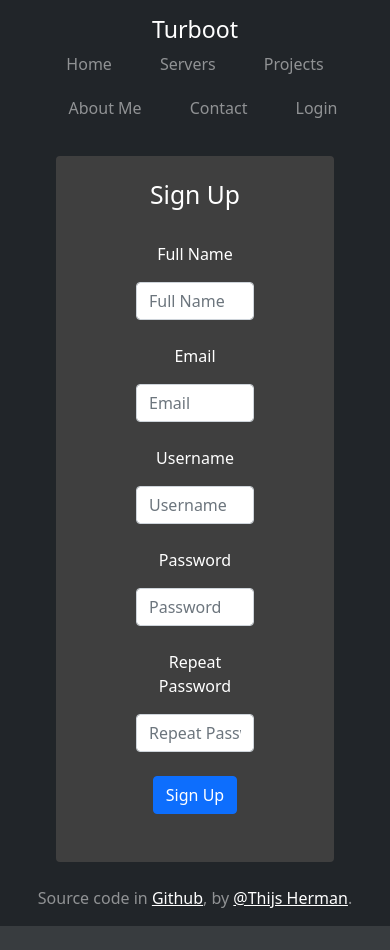
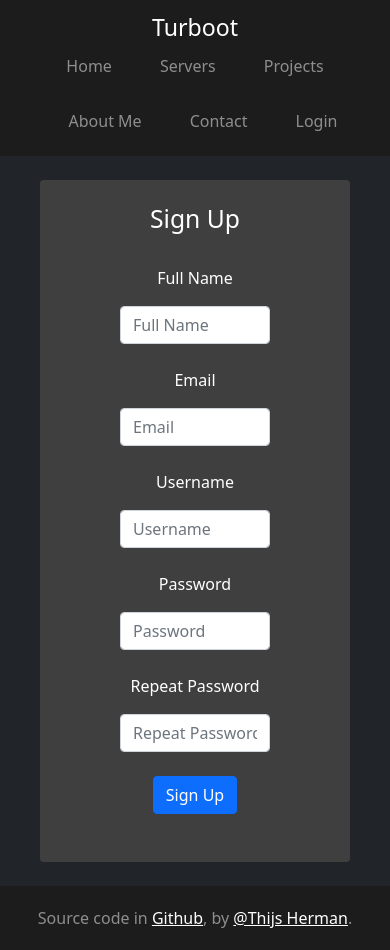
Before and after one commit to Turbootzz/Turboot, a PHP site: page /signup.php in a window 390 px wide. Before the commit the page ends 926 px from the top, so only its background shows below. Run offline with PHP 8.4, Linux system fonts and the light colour scheme.

Commit message:
Front-End Update
First step to a better front-end.

- Added a header background colour.
- Added a footer background colour.
- Changed some element positions
- Responsive update

```diff
--- a/assets/css/cover.css
+++ b/assets/css/cover.css
@@ -40,9 +40,11 @@
  * Header
  */
 
-.nav-masthead .nav-link {
+ .nav-masthead .nav-link {
   color: rgba(255, 255, 255, .5);
   border-bottom: .25rem solid transparent;
+  /* padding-top: 19px; */
+  height: 55px;
 }
 
 .nav-masthead .nav-link:hover,
--- a/assets/css/main.css
+++ b/assets/css/main.css
@@ -5,24 +5,51 @@
 */
 
 /* --Globals-- */
+
 body {
   background-color: rgb(213, 19, 19);
   display: flex;
   flex-direction: column;
-  margin: 0;
+  flex-grow: 1;
+  min-height: 100vh;
 }
 
 .cover-container {
   max-width: 1200px;
+  /* width: 100%; */
+
+}
+.headernav {
+  width: 1200px;
+}
+
+/* Custom default button */
+.btn-secondary,
+.btn-secondary:hover,
+.btn-secondary:focus {
+  color: #333;
+  text-shadow: none;
+}
+
+.btn-default,
+.btn-default:hover,
+.btn-default:focus {
+  color: #333;
+  text-shadow: none; /* Prevent inheritence from `body` */
+  background-color: #fff;
+  border: 1px solid #fff;
 }
 
 /* --header-- */
 
 header {
   /* background-color: aliceblue; */
+  background-color: rgb(28, 28, 28);
   width: 100%;
   display: flex;
   justify-content: center;
+  padding: 10px;
+  max-height: 65px;
 }
 
 /* --Main-- */
@@ -96,6 +123,8 @@ footer {
   width: 100%;
   display: flex;
   justify-content: center;
+  background-color: rgb(28, 28, 28);
+  padding: 20px;
 }
 
 .footertext {
@@ -104,6 +133,9 @@ footer {
 
 /* Responsive */
 @media screen and (max-width: 992px) {
+  header {
+    max-height: 65px;
+  }
   .middletext {
     padding: 150px;
     margin: 0;
@@ -119,7 +151,10 @@ footer {
   }
 }
 
-@media screen and (max-width: 680px) {
+@media screen and (max-width: 767px) {
+  header {
+    max-height: 103px;
+  }
   .middletext {
     padding: 0;
     margin: 0;
@@ -134,3 +169,9 @@ footer {
     padding-right: 0;
   }
 }
+/* only for header */
+@media screen and (max-width: 611px) {
+  header {
+    max-height: 156px;
+  }
+}
--- a/footer.php
+++ b/footer.php
@@ -1,7 +1,8 @@
 </main> <!-- style="line-height: 0.2;padding-top: 5px;" -->
+</div>
 <footer class="mt-auto text-white-50">
 
-  <p>Source code in <a href="https://github.com/Turbootzz/Turboot" class="text-white">Github</a>, by <a
+  <p class="footertext">Source code in <a href="https://github.com/Turbootzz/Turboot" class="text-white">Github</a>, by <a
       href="https://twitter.com/ThijsHerman1" class="text-white">@Thijs Herman</a>.</p>
   <?php // Changes the way something looks by having logged in
   // if (isset($_SESSION["useruid"])) {
@@ -9,7 +10,7 @@
   // }
   ?>
 </footer>
-</div>
+
 <!-- <script type="text/javascript" src="assets/js/popper.min.js"></script> -->
 <script type="text/javascript" src="assets/js/main.js"></script>
 <script type="text/javascript" src="assets/js/bootstrap.bundle.min.js"></script>
--- a/header.php
+++ b/header.php
@@ -34,12 +34,17 @@ require "assets/includes/functions.inc.php"; // calls for the functions from fil
   <link href="assets/css/cover.css" rel="stylesheet">
 </head>
 <!-- bg-dark -->
-<body class="d-flex h-100 text-center text-white bg-dark" >
+<!-- h-100 -->
+<body class="d-flex text-center text-white bg-dark" >
 <!-- <div class="bg-img" style="background-image: url(assets/img/bg.png)" alt="bg"> -->
-  <div class="cover-container d-flex w-100 h-100 p-3 mx-auto flex-column">
-    <header class="mb-auto" style="display:inline-block;margin-right:10px;">
-      <div>
-        <h3 class="float-md-start mb-0" style="display:inline-block;">Turboot</h3>
+
+  <!-- style="display:inline-block;margin-right:10px;" -->
+    <header class="mb-auto" >
+
+    <!-- container -->
+    <div class="headernav">
+
+        <h3 class="float-md-start mb-0 p-1" style="display:inline-block;">Turboot</h3>
         <nav class="nav nav-masthead justify-content-center float-md-end">
           <a class="nav-link <?php active('index.php'); active('');?>" aria-current="page" href="index.php">Home</a>
           <a class="nav-link <?php active('servers.php');?>" href="#">Servers</a>
@@ -55,6 +60,7 @@ require "assets/includes/functions.inc.php"; // calls for the functions from fil
         ?>
           <!-- <a class="nav-link" href="login.php">Login</a> -->
         </nav>
+    </header>
       </div>
-    </header>
+    <div class="cover-container d-flex w-100 h-100 mx-auto flex-column">
     <main class="px-3">
--- a/index.php
+++ b/index.php
@@ -9,6 +9,7 @@ include_once "header.php";
   <p class="lead">
     <a href="#" class="btn btn-lg btn-secondary fw-bold border-white bg-white">Learn More</a>
   </p>
+</div>
   <?php
 include_once "footer.php";
 ?>
--- a/login.php
+++ b/login.php
@@ -10,13 +10,13 @@ include_once "header.php";
       <!-- Email or Username input -->
       <div class="form-outline mb-4">
         <p>Username or Email</p>
-        <input type="text" name="uid" class="form-control" placeholder="Email or Username" />
+        <input type="text" name="uid" class="form-control" placeholder="Email or Username">
       </div>
 
       <!-- Password input -->
       <div class="form-outline mb-4">
         <p>Password</p>
-        <input type="password" name="pwd" class="form-control" placeholder="Password" />
+        <input type="password" name="pwd" class="form-control" placeholder="Password">
       </div>
 
       <!-- 2 column grid layout for inline styling -->
--- a/profile.php
+++ b/profile.php
@@ -5,8 +5,8 @@ include_once "header.php";
 <ul class="list-group">
   <?php echo "<li class='list-group-item'>Username: " . $_SESSION['useruid'] . "</li>"; ?>
   <?php echo "<li class='list-group-item'>Email: -</li>"; ?>
-  <a style="text-decoration: none;" href="assets/includes/logout.inc.php"><button type="button"
-      class="list-group-item list-group-item-action">Log Out</button></a>
+  <li class='list-group-item'><a style="text-decoration: none;" href="assets/includes/logout.inc.php"><button type="button"
+      class="list-group-item list-group-item-action">Log Out</button></a></li>
 </ul>
 <?php
 include_once "footer.php";
--- a/projects.php
+++ b/projects.php
@@ -59,6 +59,8 @@ include_once "header.php";
     </div>
   </div>
 </div>
+<div class="spacing">
+</div>
 <br>
 <br>
 <?php
--- a/signup.php
+++ b/signup.php
@@ -10,31 +10,31 @@ include_once "header.php";
       <!-- Full Name input -->
       <div class="form-outline mb-4">
         <p>Full Name</p>
-        <input type="text" name="name" class="form-control" placeholder="Full Name" />
+        <input type="text" name="name" class="form-control" placeholder="Full Name">
       </div>
 
       <!-- Email input -->
       <div class="form-outline mb-4">
         <p>Email</p>
-        <input type="email" name="email" class="form-control" placeholder="Email" />
+        <input type="email" name="email" class="form-control" placeholder="Email">
       </div>
 
       <!-- Username input -->
       <div class="form-outline mb-4">
         <p>Username</p>
-        <input type="text" name="uid" class="form-control" placeholder="Username" />
+        <input type="text" name="uid" class="form-control" placeholder="Username">
       </div>
 
       <!-- Password input -->
       <div class="form-outline mb-4">
         <p>Password</p>
-        <input type="password" name="pwd" class="form-control" placeholder="Password" />
+        <input type="password" name="pwd" class="form-control" placeholder="Password">
       </div>
 
       <!-- Password Repeat input -->
       <div class="form-outline mb-4">
         <p>Repeat Password</p>
-        <input type="password" name="pwdrepeat" class="form-control" placeholder="Repeat Password" />
+        <input type="password" name="pwdrepeat" class="form-control" placeholder="Repeat Password">
       </div>
 
       <!-- 2 column grid layout for inline styling -->
```
